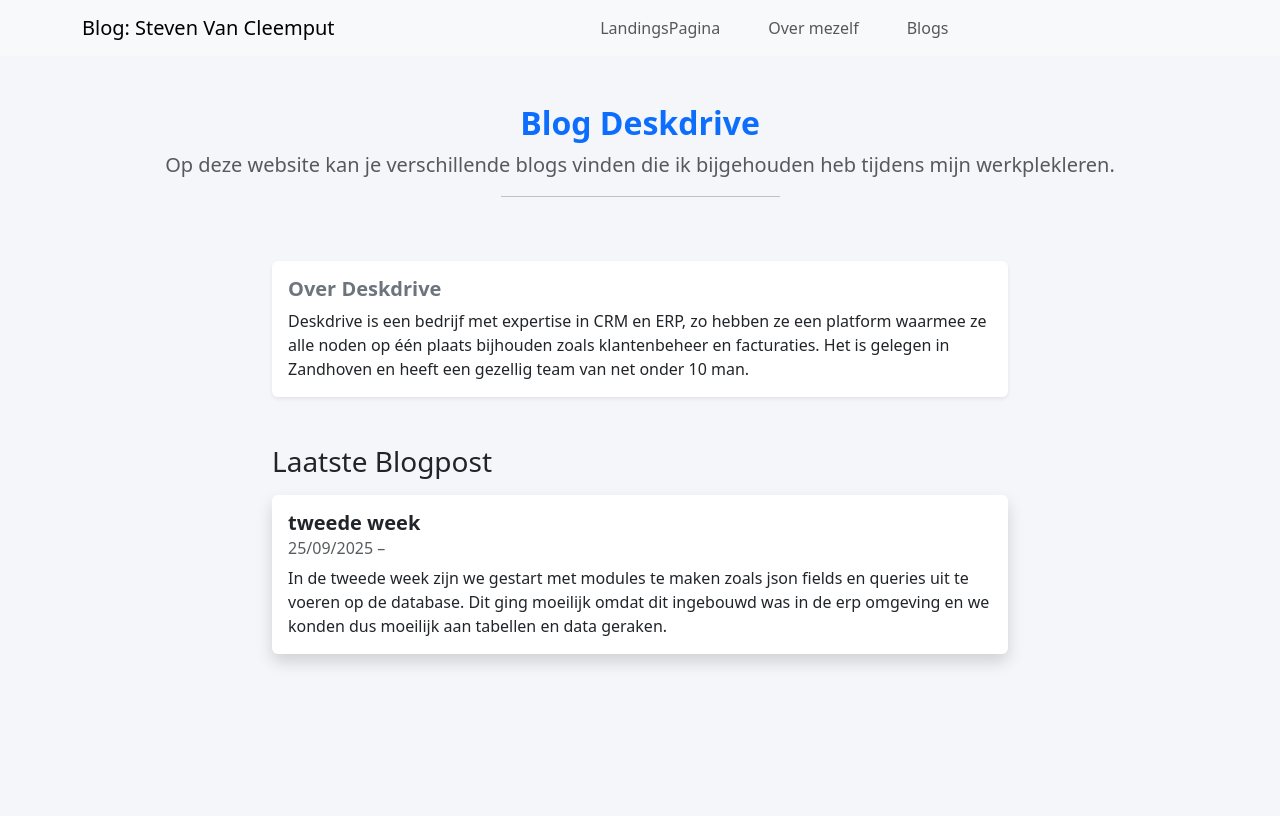
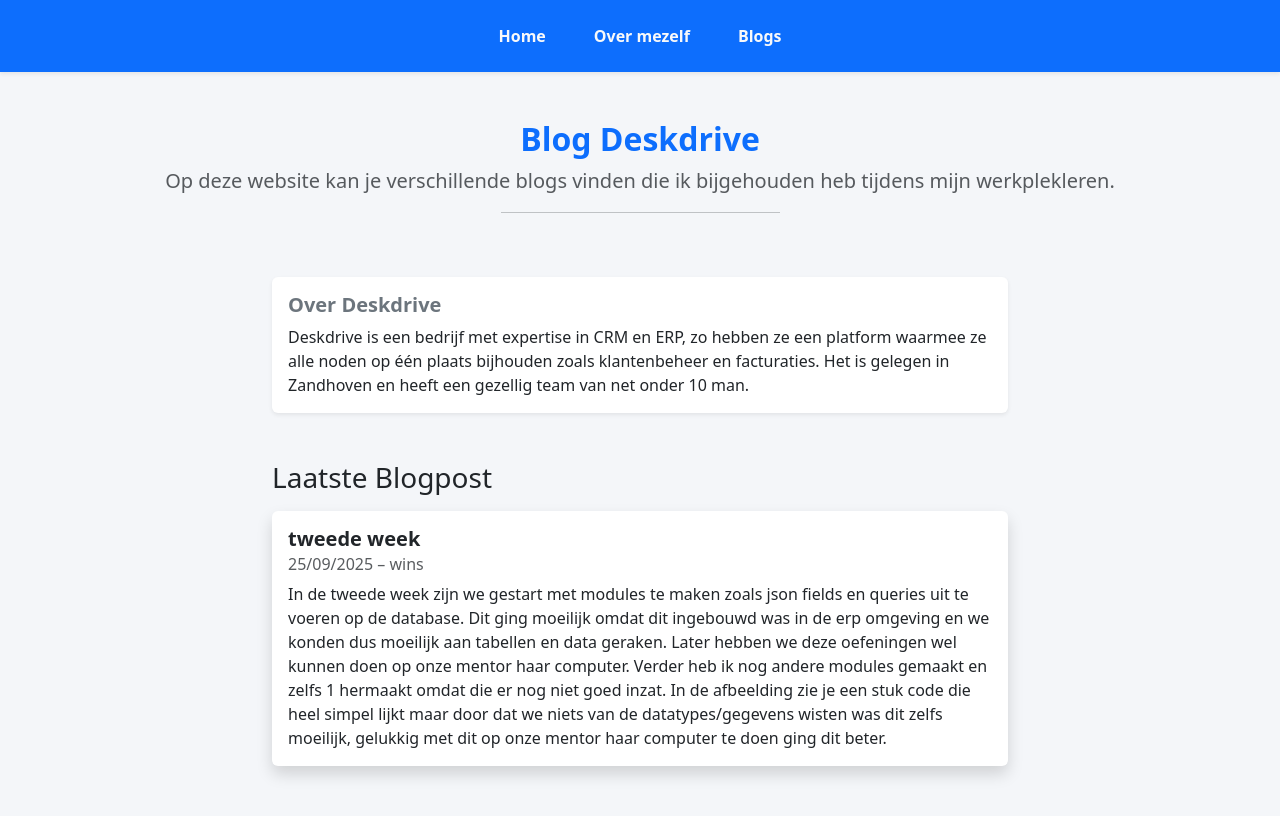
Before and after one commit to Joeprogrammer69/Blog-stage-DeskDrive, a Next.js app: page / in a window 1280 px wide. Shown: the top 816 px of the page. Built offline with nearby package versions, Linux system fonts and the light colour scheme.

Commit message:
added new features and fixes

```diff
--- a/src/pages/aboutme/index.tsx
+++ b/src/pages/aboutme/index.tsx
@@ -51,6 +51,7 @@
                     <strong>Hobby's:</strong> Gamen, music nerd en noob producer,
                     ongedisciplineerde gym bezoeker
                   </p>
+                  <p><strong>Voorbije werkervaring</strong>Vrijwilligerswerk bij JNM peer keer gedaan en in de zomer van 2025 shiften ingevuld bij de Acion</p>
                   <p>
                     <a
                       href="https://www.linkedin.com/in/steven-van-cleemput-50a9a32a0/"
--- a/src/pages/blogspage/[id].tsx
+++ b/src/pages/blogspage/[id].tsx
@@ -42,7 +42,10 @@
               <Card.Text>{post.text}</Card.Text>
             </Card.Body>
           </Card>
+          <button  onClick={() => router.push(`/blogspage/${post.id - 1}`)}>Vorige blog</button>
+          <button  onClick={() => router.push(`/blogspage/${post.id + 1}`)}>Volgende blog</button>
         </Col>
+
       </Row>
     </Container>
   );
--- a/src/pages/components/navbarblog.tsx
+++ b/src/pages/components/navbarblog.tsx
@@ -6,19 +6,32 @@
 
 const NavBarBlog = () => {
   return (
-    <Navbar expand="lg" className="bg-body-tertiary">
+    <Navbar expand="lg" bg="primary" variant="dark" className="shadow-sm py-3">
       <Container>
-        <Navbar.Brand>Blog: Steven Van Cleemput</Navbar.Brand>
-        <Navbar.Toggle aria-controls="basic-navbar-nav" />
+         <Navbar.Toggle aria-controls="basic-navbar-nav" />
+
+
         <Navbar.Collapse id="basic-navbar-nav" className="justify-content-center">
           <Nav>
-            <Nav.Link as={Link} href="/" className="mx-3">
-              LandingsPagina
+            <Nav.Link
+              as={Link}
+              href="/"
+              className="mx-3 text-light fw-semibold"
+            >
+              Home
             </Nav.Link>
-            <Nav.Link as={Link} href="/aboutme" className="mx-3">
+            <Nav.Link
+              as={Link}
+              href="/aboutme"
+              className="mx-3 text-light fw-semibold"
+            >
               Over mezelf
             </Nav.Link>
-            <Nav.Link as={Link} href="/blogspage" className="mx-3">
+            <Nav.Link
+              as={Link}
+              href="/blogspage"
+              className="mx-3 text-light fw-semibold"
+            >
               Blogs
             </Nav.Link>
           </Nav>
--- a/src/posts.json
+++ b/src/posts.json
@@ -1,17 +1,30 @@
 [
   {
-    "id": 1,
+    "id": 0,
     "title": "Eerste week",
     "text": "De eerste week was wennen, in het begin was ik een beetje nerveus door de verwachtingen maar dat ging na een tijdje weg. We hebben in het begin een klant gehad, en het was leuk om in teamverband eruit te komen. We moesten haar business facebook account linken zodat we een email template kunnen aanmaken waar we haar socials mee kunnen sturen. De dagen erna moesten we veel in de deskdrive omgeving taakjes uitvoeren en leren hoe dat de selenium testen in elkaar zaten. Omdat ik en een collega stagair goed vooruitgingen kregen we een hele cursus dat mensen die beginnen moeten uitvoeren en dat was wel uitdagend.",
     "category": "lessons learned",
-    "date": "2025-09-19"
+    "date": "2025-09-19",
+    "img": ""
+
+
   },
   {
     "id": 1,
     "title": "tweede week",
-    "text": " In de tweede week zijn we gestart met modules te maken zoals json fields en queries uit te voeren op de database. Dit ging moeilijk omdat dit ingebouwd was in de erp omgeving en we konden dus moeilijk aan tabellen en data geraken.",
-    "date": "2025-09-25"
+    "text": " In de tweede week zijn we gestart met modules te maken zoals json fields en queries uit te voeren op de database. Dit ging moeilijk omdat dit ingebouwd was in de erp omgeving en we konden dus moeilijk aan tabellen en data geraken. Later hebben we deze oefeningen wel kunnen doen op onze mentor haar computer. Verder heb ik nog andere modules gemaakt en zelfs 1 hermaakt omdat die er nog niet goed inzat. In de afbeelding zie je een stuk code die heel simpel lijkt maar door dat we niets van de datatypes/gegevens wisten was dit zelfs moeilijk, gelukkig met dit op onze mentor haar computer te doen ging dit beter. ",
+    "category": "wins",
+    "date": "2025-09-25",
+    "img":"/sqlcode.jpg"
+  },
+  {
+    "id": 2,
+    "title": "derde week",
+    "text": " In de derde week zijn we gestart met modules te maken zoals json fields en queries uit te voeren op de database. Dit ging moeilijk omdat dit ingebouwd was in de erp omgeving en we konden dus moeilijk aan tabellen en data geraken.",
+    "date": "2025-09-25",
+    "img": ""
   }
 
 
+
 ]
```
Also changed, not shown: src/pages/blogspage/index.tsx (+19 -8 lines), public/sqlcode.jpg (added).
